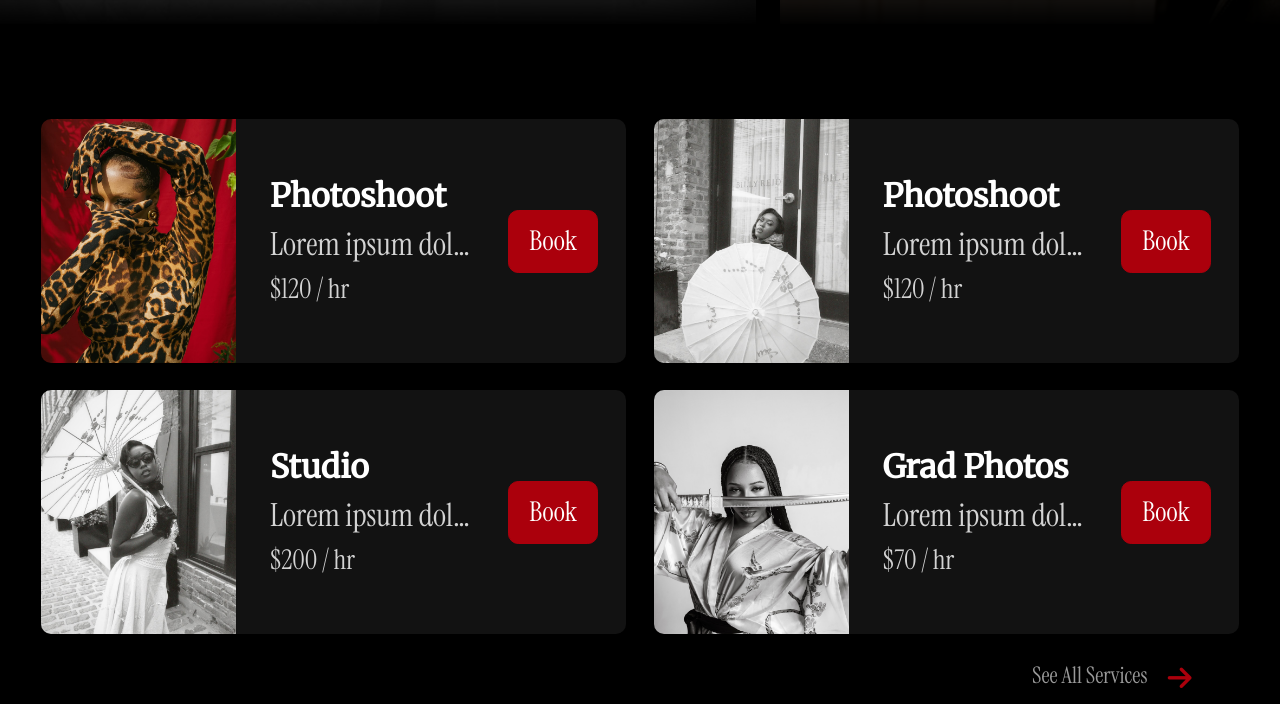
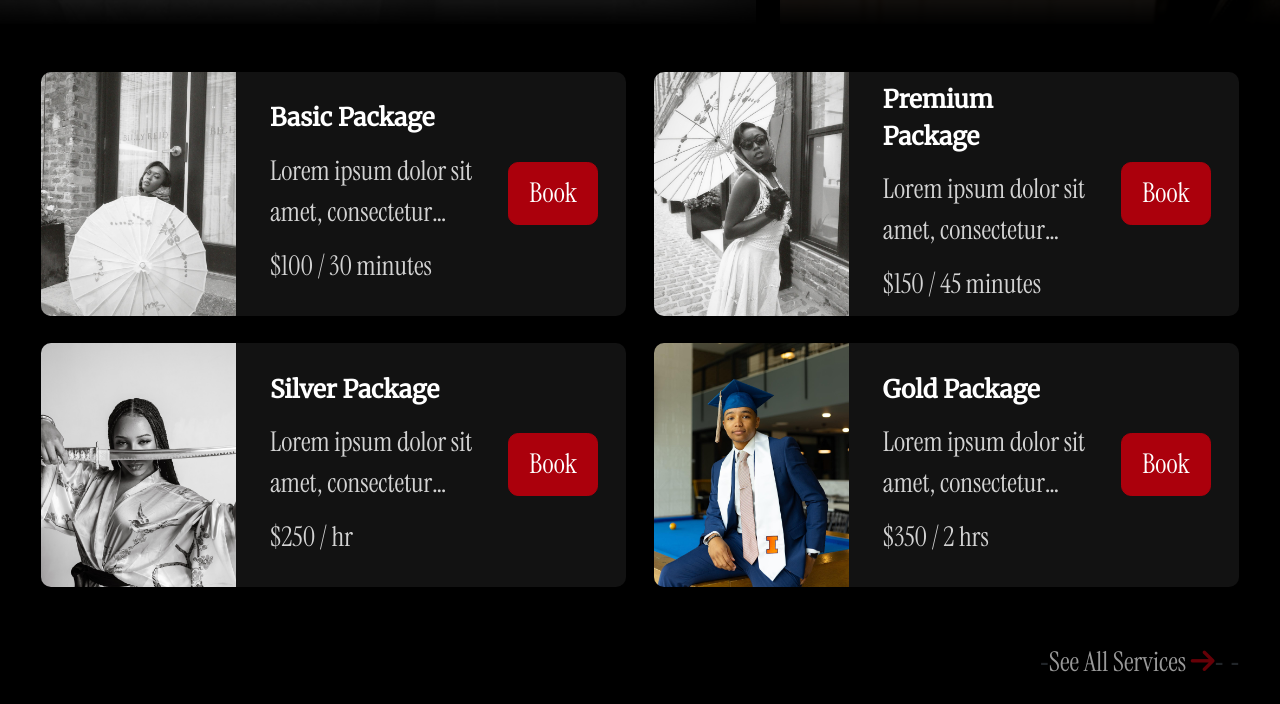
Before and after one commit to oremaproductions/oremaproductions.github.io, a plain HTML site: page index.html in a window 1280 px wide. Shown: the part 776-1480 px from the top of the page. Drawn offline with nearby package versions, Linux system fonts and the light colour scheme; a web font is replaced by a local one.

Commit message:
Refactored Service Thumbnail Code

```diff
--- a/css/index.css
+++ b/css/index.css
@@ -164,7 +164,7 @@ img.p-1.img-fluid {
 }
 
 .fs-5 {
-    font-size: 1.17rem !important;
+    font-size: 1.07rem !important;
 }
 
 .fs-7 {
@@ -286,11 +286,15 @@ div.openingBox:hover {
 
     .thmb-name {
         font-weight: bold;
+        font-size: 0.9rem!important;
     }
 
     span.thmb-description {
         overflow: hidden;
-        white-space: nowrap;
+        display: -webkit-box;
+        /* white-space: nowrap; */
+        -webkit-box-orient: vertical;
+        -webkit-line-clamp: 2;
         text-overflow: ellipsis;
     }
 
@@ -375,7 +379,10 @@ div.openingBox:hover {
     text-decoration: none;
     opacity: 1;
 }
-
+i.rounded-circle.btn.btn-outline-danger.p-1.fa-solid.fa-info {
+    width: 2rem;
+    height: 2rem;
+}
 @keyframes scrolling3 {
     0% {
         transform: translateX(0);
--- a/index.html
+++ b/index.html
@@ -89,35 +89,12 @@
                 </div>
             </div>
         </div>
-        <div class="container-fluid bg-dark p-0 pt-2 pb-2">
-            <div class="thmbs mb-3 d-flex mt-4 p-3 justify-content-center">
-                <div class="col-12 col-sm-6 p-2 row m-0 row-cols-3 thmb">
-                    <div class="col-4 thmb-cover p-0"><img class="img-fluid" src="imgs/orema16.jpg"></div>
-                    <div class="col-5 p-0 flex-col justify-content-center thmb-text pl-2 text-white"><span class="fs-5 thmb-name font-3">Photoshoot</span><span class="thmb-description fs-5 font-2">Lorem ipsum dolor sit amet, consectetur adipiscing elit. Nullam ut ligula nec justo scelerisque feugiat. Proin quis augue at justo vulputate scelerisque. Aenean sit amet felis nec lorem hendrerit dictum. Integer non diam ac quam gravida cursus. Ut non risus vel felis dapibus fermentum eget ac lorem.</span><span class="thmb-action font-2">$120 / hr</span></div>
-                    <div class="col-3 thmb-btn d-flex"><button class="btn btn-danger text-white font-2" onclick="redirectTo('./booking.html?service=service5','replace')">Book</button></div>
-                </div>
-                <div class="col-12 col-sm-6 p-2 row m-0 row-cols-3 thmb">
-                    <div class="col-4 thmb-cover p-0"><img class="img-fluid" src="imgs/orema11.jpg"></div>
-                    <div class="col-5 p-0 flex-col justify-content-center thmb-text pl-2 text-white"><span class="fs-5 thmb-name font-3">Photoshoot</span><span class="thmb-description fs-5 font-2">Lorem ipsum dolor sit amet, consectetur adipiscing elit. Nullam ut ligula nec justo scelerisque feugiat. Proin quis augue at justo vulputate scelerisque. Aenean sit amet felis nec lorem hendrerit dictum. Integer non diam ac quam gravida cursus. Ut non risus vel felis dapibus fermentum eget ac lorem.</span><span class="thmb-action font-2">$120 / hr</span></div>
-                    <div class="col-3 thmb-btn d-flex"><button class="btn btn-danger text-white font-2" onclick="redirectTo('./booking.html?service=service1','replace')">Book</button></div>
-                </div>
-                <div class="col-12 col-sm-6 p-2 row m-0 row-cols-3 thmb">
-                    <div class="col-4 thmb-cover p-0"><img class="img-fluid" src="imgs/orema13.jpg"></div>
-                    <div class="col-5 p-0 flex-col justify-content-center thmb-text pl-2 text-white"><span class="fs-5 thmb-name font-3">Studio</span><span class="thmb-description fs-5 font-2">Lorem ipsum dolor sit amet, consectetur adipiscing elit. Nullam ut ligula nec justo scelerisque feugiat. Proin quis augue at justo vulputate scelerisque. Aenean sit amet felis nec lorem hendrerit dictum. Integer non diam ac quam gravida cursus. Ut non risus vel felis dapibus fermentum eget ac lorem.</span><span class="thmb-action font-2">$200 / hr</span></div>
-                    <div class="col-3 thmb-btn d-flex"><button class="btn btn-danger text-white font-2" onclick="redirectTo('./booking.html?service=service2','replace')">Book</button></div>
-                </div>
-                <div class="col-12 col-sm-6 p-2 row m-0 row-cols-3 thmb">
-                    <div class="col-4 thmb-cover p-0"><img class="img-fluid" src="imgs/orema9.jpg"></div>
-                    <div class="col-5 p-0 flex-col justify-content-center thmb-text pl-2 text-white"><span class="fs-5 thmb-name font-3">Grad Photos</span><span class="thmb-description fs-5 font-2">Lorem ipsum dolor sit amet, consectetur adipiscing elit. Nullam ut ligula nec justo scelerisque feugiat. Proin quis augue at justo vulputate scelerisque. Aenean sit amet felis nec lorem hendrerit dictum. Integer non diam ac quam gravida cursus. Ut non risus vel felis dapibus fermentum eget ac lorem.</span><span class="thmb-action font-2">$70 / hr</span></div>
-                    <div class="col-3 thmb-btn d-flex"><button class="btn btn-danger text-white font-2" onclick="redirectTo('./booking.html?service=service3','replace')">Book</button></div>
-                </div>
-                <div class="col-12 p-4 pb-0 pt-0 row m-0 thmb  d-flex nowrap justify-content-end  align-items-sm-center">
-                    <a href="booking.html?service=allServices" class="footerLink text-white font-2 fs-7 w-auto p-0">See All Services</a>
-                    <i class="primary-icon  pt-1 fa-solid fa-arrow-right w-auto"></i>
-                </div>
-
-            </div>
+        <div id="services" class="thmbs mb-1 d-flex mt-1 p-3 justify-content-center">
         </div>
+        <div class="col-12 p-4 pb-0 pt-0 row m-0 mb-3 thmb  d-flex nowrap justify-content-end  align-items-sm-center">
+-                    <a href="booking.html?service=allServices" class="footerLink text-white font-2 fs-6 w-auto p-0">See All Services <i class="primary-icon  pt-2 fa-solid fa-arrow-right w-auto"></i>          </a>
+-
+-                </div>
         <div id="collab" class="d-flex w-100  pt-3 pb-4 justify-content-center flex-col align-items-center">
             <span class="fs-1 font-1">Your Vision, My Lens</span>
             <span class="my-fs4 subtext font-2">Let's capture something unique together.</span>
@@ -147,6 +124,10 @@
         <script src="https://maxcdn.bootstrapcdn.com/bootstrap/4.0.0/js/bootstrap.min.js" integrity="sha384-JZR6Spejh4U02d8jOt6vLEHfe/JQGiRRSQQxSfFWpi1MquVdAyjUar5+76PVCmYl" crossorigin="anonymous"></script>
         <script src="https://code.jquery.com/jquery-3.7.1.min.js" integrity="sha256-/JqT3SQfawRcv/BIHPThkBvs0OEvtFFmqPF/lYI/Cxo=" crossorigin="anonymous"></script>
         <script src="https://code.jquery.com/ui/1.14.1/jquery-ui.js" integrity="sha256-9zljDKpE/mQxmaR4V2cGVaQ7arF3CcXxarvgr7Sj8Uc=" crossorigin="anonymous"></script>
+        <script src="js/services.js"></script>
+        <script type="text/javascript">
+            populate_other_services(service_id, 4);
+        </script>
         <script src="js/global.js"></script>
         <script src="js/gallery.js"></script>
     </body>
--- a/js/services.js
+++ b/js/services.js
@@ -1,76 +1,85 @@
 let params = new URLSearchParams(document.location.search);
 let service_id = params.get('service');
 const services = {
-	'service1' : {
+	'basic' : {
 		'cover_img' : 'imgs/orema11.jpg',
 		'description' : 'Lorem ipsum dolor sit amet, consectetur adipiscing elit. Nullam ut ligula nec justo scelerisque feugiat. Proin quis augue at justo vulputate scelerisque. Aenean sit amet felis nec lorem hendrerit dictum. Integer non diam ac quam gravida cursus. Ut non risus vel felis dapibus fermentum eget ac lorem.',
-		'alias' : 'Photoshoot',
-		'price' : '$120 / hr',
+		'title' : 'Basic Package',
+		'price' : '$100 / 30 minutes',
 		'payment_link' : ''
 	},
-	'service2' : {
+	'premium' : {
 		'cover_img' : 'imgs/orema13.jpg',
 		'description' : 'Lorem ipsum dolor sit amet, consectetur adipiscing elit. Nullam ut ligula nec justo scelerisque feugiat. Proin quis augue at justo vulputate scelerisque. Aenean sit amet felis nec lorem hendrerit dictum. Integer non diam ac quam gravida cursus. Ut non risus vel felis dapibus fermentum eget ac lorem.',
-		'alias' : 'Studio',
-		'price' : '$200 / hr',
+		'title' : 'Premium Package',
+		'price' : '$150 / 45 minutes',
 		'payment_link' : ''
 	},
-	'service3' : {
+	'silver' : {
 		'cover_img' : 'imgs/orema9.jpg',
 		'description' : 'Lorem ipsum dolor sit amet, consectetur adipiscing elit. Nullam ut ligula nec justo scelerisque feugiat. Proin quis augue at justo vulputate scelerisque. Aenean sit amet felis nec lorem hendrerit dictum. Integer non diam ac quam gravida cursus. Ut non risus vel felis dapibus fermentum eget ac lorem.',
-		'alias' : 'Grad Photos',
-		'price' : '$70 / hr',
+		'title' : 'Silver Package',
+		'price' : '$250 / hr',
 		'payment_link' : ''
 	},
-	'service4' : {
+	'gold' : {
 		'cover_img' : 'imgs/orema3.jpg',
 		'description' : 'Lorem ipsum dolor sit amet, consectetur adipiscing elit. Nullam ut ligula nec justo scelerisque feugiat. Proin quis augue at justo vulputate scelerisque. Aenean sit amet felis nec lorem hendrerit dictum. Integer non diam ac quam gravida cursus. Ut non risus vel felis dapibus fermentum eget ac lorem.',
-		'alias' : 'Weddings',
-		'price' : '$300 / hr',
+		'title' : 'Gold Package',
+		'price' : '$350 / 2 hrs',
 		'payment_link' : ''
 	},
-	'service5' : {
-		'cover_img' : 'imgs/orema16.jpg',
+	'events' : {
+		'cover_img' : 'imgs/orema19.jpg',
 		'description' : 'Lorem ipsum dolor sit amet, consectetur adipiscing elit. Nullam ut ligula nec justo scelerisque feugiat. Proin quis augue at justo vulputate scelerisque. Aenean sit amet felis nec lorem hendrerit dictum. Integer non diam ac quam gravida cursus. Ut non risus vel felis dapibus fermentum eget ac lorem.',
-		'alias' : 'Photoshoot',
-		'price' : '$120 / hr',
+		'title' : 'Events',
+		'price' : '$75 / hr',
+		'payment_link' : ''
+	},
+	'graduations' : {
+		'cover_img' : 'imgs/orema3.jpg',
+		'description' : 'Lorem ipsum dolor sit amet, consectetur adipiscing elit. Nullam ut ligula nec justo scelerisque feugiat. Proin quis augue at justo vulputate scelerisque. Aenean sit amet felis nec lorem hendrerit dictum. Integer non diam ac quam gravida cursus. Ut non risus vel felis dapibus fermentum eget ac lorem.',
+		'title' : 'Graduation (Basic)',
+		'price' : '$250 / 2 hrs',
+		'payment_link' : ''
+	},
+	'graduations2' : {
+		'cover_img' : 'imgs/orema6.jpg',
+		'description' : 'Lorem ipsum dolor sit amet, consectetur adipiscing elit. Nullam ut ligula nec justo scelerisque feugiat. Proin quis augue at justo vulputate scelerisque. Aenean sit amet felis nec lorem hendrerit dictum. Integer non diam ac quam gravida cursus. Ut non risus vel felis dapibus fermentum eget ac lorem.',
+		'title' : 'Graduation (Gold',
+		'price' : '$250 / 2 hrs',
 		'payment_link' : ''
 	}
 }
 
 
-
+// return true  services DB has a key by the name of service_id
 function is_valid_service(){
 	return service_id != null && services.hasOwnProperty(service_id);
 }
+
+// Retrieve Data for specific service
 function get_service_data(service_id) {
-	return (is_valid_service() && services[service_id]) || services['service1'];
+	return (is_valid_service() && services[service_id]) || services['basic'];
 }
+
 function update_service(service_id) {
 	let service = get_service_data(service_id);
 	document.querySelector('#coverImg').setAttribute('src', service['cover_img']);
 	document.querySelector('#service_description').innerText = service['description'];
-	document.querySelector('#service').value = service['alias'];
-	document.querySelectorAll('span[name=service_alias]').forEach((ele, index) => { ele.innerText = service['alias']});
+	document.querySelector('#service').value = service['title'];
+	document.querySelectorAll('span[name=service_title]').forEach((ele, index) => { ele.innerText = service['title']});
 	document.querySelectorAll('p[name=service_price]').forEach((ele, index) => { ele.innerText = service['price']});
 
-	let active_service_id = (is_valid_service(service_id)) ? service_id: "service1";
+	let active_service_id = (is_valid_service(service_id)) ? service_id: "studio";
 	populate_other_services(active_service_id);
 	return true;
 
+
 }
-//List all services
-/*<div class="col-12 col-sm-6 p-2 row m-0  thmb ">
-                <div class="col thmb-cover p-0"><img src="imgs/orema13.jpg" alt="" class="img-fluid"></div>
-                <div class="w-auto flex-col justify-content-center thmb-text pl-2 text-white">
-                    <span class="fs-5 thmb-name font-3">Service #3</span>
-                    <span class="thmb-description fs-5 font-2">Service Description</span>
-                    <span class="thmb-action font-2">$39.99</span>
-                </div>
-                <div class="col thmb-btn d-flex"><button class="btn btn-danger text-white font-2">Book</button></div>
-            </div>*/
-function populate_other_services(active_service_id) {
-	for (var i = 0; i < Object.keys(services).length; i++){
+
+function populate_other_services(active_service_id, limit=Object.keys(services).length) {
+	for (var i = 0; i < limit ; i++){
 		if(Object.keys(services)[i] != active_service_id){
 			let service = services[Object.keys(services)[i]];
 			let $div = $("<div>", {class: "col-12 col-sm-6 p-2 row m-0 row-cols-3 thmb"});
@@ -78,8 +87,8 @@ function populate_other_services(active_service_id) {
 			let $div3 = $("<div>", {class: "col-5 p-0 flex-col justify-content-center thmb-text pl-2 text-white"});
 			let $div4 = $("<div>", {class: "col-3 thmb-btn d-flex"});
 			let $span = $("<span>", {class: "fs-5 thmb-name font-3"});
-			$span.html(service['alias']);
-			let $span2 = $("<span>", {class: "thmb-description fs-5 font-2"});
+			$span.html(service['title']);
+			let $span2 = $("<span>", {class: "thmb-description fs-6 my-2 font-2"});
 			$span2.html(service['description']);
 			let $span3 = $("<span>", {class: "thmb-action font-2"});
 			$span3.html(service['price']);
@@ -99,5 +108,3 @@ function populate_other_services(active_service_id) {
 		}
 	}
 }
-
-	update_service(service_id);
```
Also changed, not shown: booking.html (+7 -3 lines).
